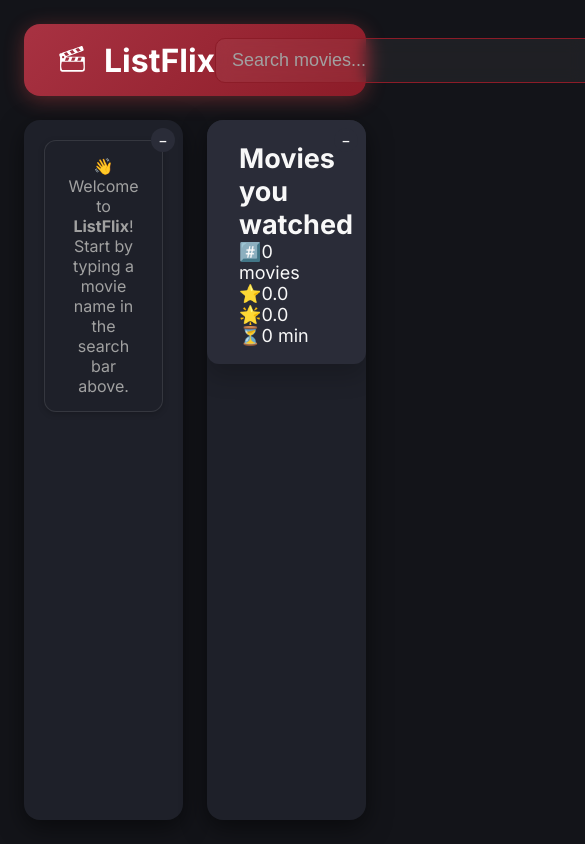
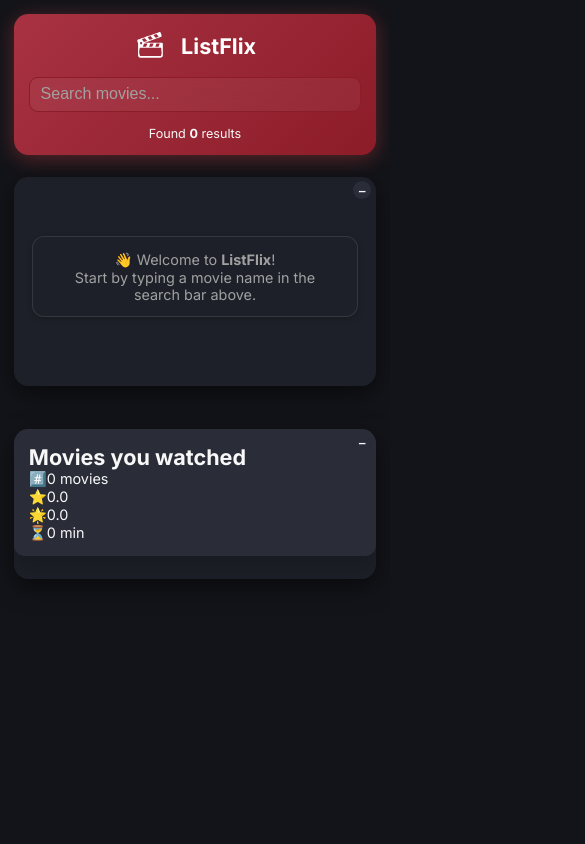
Before and after one commit to ah4md/listflix, a React (Vite) app: page / in a window 390 px wide. Shown: the top 844 px of the page, 585 px wide, since content can reach past the window. Built offline with nearby package versions, Linux system fonts and the light colour scheme.

Commit message:
made the app responsive to mobile

```diff
--- a/src/App.css
+++ b/src/App.css
@@ -370,3 +370,118 @@ body {
     transform: translateY(0);
   }
 }
+
+/* ========== RESPONSIVE DESIGN ========== */
+@media only screen and (max-width: 1200px) {
+  .main {
+    flex-direction: column;
+    height: auto;
+    gap: 2.4rem;
+  }
+
+  .box {
+    width: 100%;
+    max-width: 100%;
+    margin-bottom: 2.4rem;
+  }
+}
+
+@media only screen and (max-width: 768px) {
+  body {
+    padding: 1.6rem;
+  }
+
+  .nav-bar {
+    grid-template-columns: 1fr;
+    grid-template-rows: auto auto auto;
+    height: auto;
+    padding: 1.6rem;
+    gap: 1.6rem;
+  }
+
+  .logo {
+    justify-self: center;
+  }
+
+  .search {
+    width: 100%;
+    max-width: 100%;
+    justify-self: center;
+  }
+
+  .num-results {
+    justify-self: center;
+    font-size: 1.4rem;
+  }
+
+  .details header {
+    flex-direction: column;
+    align-items: center;
+    text-align: center;
+  }
+
+  .details img {
+    width: 50%;
+    margin-bottom: 1.6rem;
+  }
+
+  .details section {
+    padding: 2rem;
+  }
+
+  .list li {
+    padding: 1.2rem 1.6rem;
+    grid-template-columns: 3rem 1fr;
+    column-gap: 1.6rem;
+    font-size: 1.6rem;
+  }
+
+  .summary {
+    padding: 1.6rem;
+    font-size: 1.6rem;
+  }
+}
+
+@media only screen and (max-width: 480px) {
+  html {
+    font-size: 56.25%; /* 9px */
+  }
+
+  .logo h1 {
+    font-size: 2.4rem;
+  }
+
+  .search {
+    font-size: 1.6rem;
+    padding: 0.8rem 1.2rem;
+  }
+
+  .details img {
+    width: 70%;
+  }
+
+  .details-overview,
+  .rating {
+    padding: 1.6rem;
+  }
+
+  .btn-toggle {
+    height: 2rem;
+    top: 0.5rem;
+    right: 0.5rem;
+  }
+
+  .btn-back {
+    height: 2.8rem;
+    font-size: 2rem;
+  }
+}
+
+/* Prevent zooming on mobile input focus */
+@media screen and (max-width: 768px) {
+  input,
+  select,
+  textarea {
+    font-size: 16px !important;
+  }
+}
```
